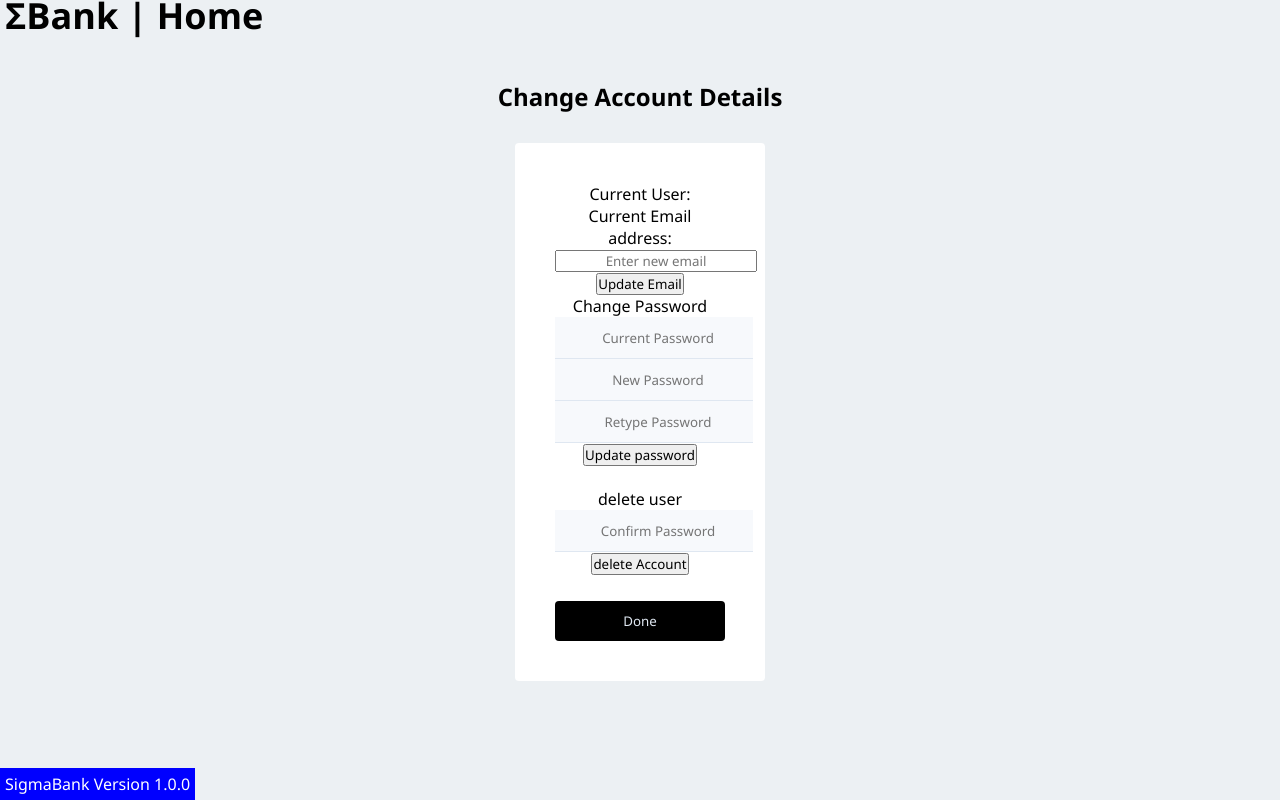
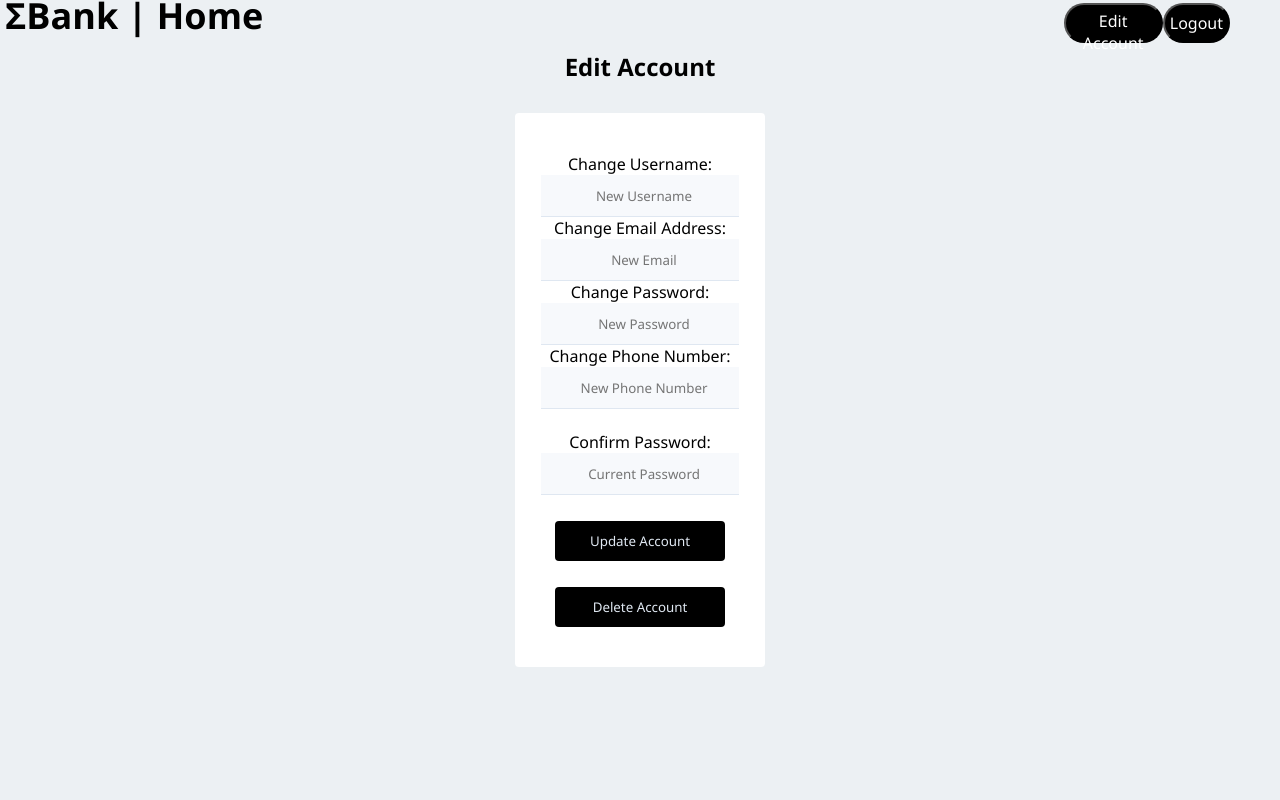
Before and after one commit to Phys09/sigmatech-final, a React (Create React App) app in the folder sigmabank/: page /edit in a window 1280 px wide. Built offline with nearby package versions, Linux system fonts and the light colour scheme.

Commit message:
Sig 44 (#37)
* [SIG-44] Added /edit_account and /delete_account endpoints

* [SIG-44] Implemented edit and delete account endpoints

* [SIG-44] Revamped edit/delete account functionalities (endpoints and UI)

```diff
--- a/sigmabank/package.json
+++ b/sigmabank/package.json
@@ -8,7 +8,6 @@
     "@testing-library/user-event": "^13.5.0",
     "bootstrap": "^5.1.3",
     "cors": "^2.8.5",
-    "express-session": "^1.17.2",
     "pg": "^8.7.1",
     "react": "^17.0.2",
     "react-dom": "^17.0.2",
--- a/sigmabank/src/components/navbarHome.jsx
+++ b/sigmabank/src/components/navbarHome.jsx
@@ -7,10 +7,17 @@ export default function NavbarHome() {
     const auth = useContext(AuthContext);
     var navigate = useNavigate();
 
-    function handleClick(event) {
+    function handleEditClick(event) {
+        event.preventDefault();
+        navigate("/edit");
+    }
+
+    function handleLogoutClick(event) {
         event.preventDefault();
         auth.setUser(null);
         auth.setUsername(null);
+        auth.setEmail(null);
+        auth.setPassword(null);
         auth.setLoggedin(false);
         navigate("/");
     }
@@ -21,7 +28,10 @@ export default function NavbarHome() {
                 <header className="Logo flex-start">ΣBank | Home</header>
             </Link>
             <div className="Options">
-                <button className="Logout" onClick={handleClick}>
+                <button className="Edit" onClick={handleEditClick}>
+                    Edit Account
+                </button>
+                <button className="Logout" onClick={handleLogoutClick}>
                     Logout
 			    </button>
             </div>
--- a/sigmabank/src/context.js
+++ b/sigmabank/src/context.js
@@ -5,9 +5,14 @@ export const AuthContext = React.createContext();
 export const AuthContextProvider = ({children}) => {
     const [user, setUser] = useState(null);
     const [username, setUsername] = useState(null);
+    const [email, setEmail] = useState(null);
+    const [password, setPassword] = useState(null);
     const [loggedin, setLoggedin] = useState(false);
-    const [password, setPassword] = useState(null);
-    const values = {user, setUser, loggedin, setLoggedin, username, setUsername, password, setPassword};
+    const values = {user, setUser,
+                    username, setUsername,
+                    email, setEmail,
+                    password, setPassword,
+                    loggedin, setLoggedin};
 
     return (
         <AuthContext.Provider value={values}>
--- a/sigmabank/src/css/CreateAccount.css
+++ b/sigmabank/src/css/CreateAccount.css
@@ -66,6 +66,11 @@
   text-decoration: none;
   color: black;
 }
-form{
+
+form {
   margin: 0 auto;
+  align-items: center;
+  display: flex;
+  flex-direction: column;
+  justify-content: center;
 }
--- a/sigmabank/src/css/navbar.css
+++ b/sigmabank/src/css/navbar.css
@@ -3,36 +3,40 @@
     text-align: center;
     top: -7px;
     right: 0;
-    width: 10vw;
-    height: 7vh;
+    width: 13vw;
+    height: 5vh;
     margin-right: 50px;
     margin-top: 10px;
+    display: flex;
+    flex-direction: row;
+    justify-content: space-between;
 }
 
-.Logout {
+.Edit, .Logout {
     text-decoration: none;
     font-size: medium;
     position: relative;
     border-radius: 100px;
     background-color: rgba(0, 0, 0, 1);
     color: white;
-    padding: 6px;
+    padding: 5px;
     font-family: Segoe UI;
     font-style: normal;
     font-weight: normal;
 }
 
-.Logout:hover {
+.Edit:hover, .Logout:hover {
     text-decoration: none;
     font-size: medium;
     position: relative;
     background: rgba(0, 0, 0, 0.6);
     border-radius: 100px;
     color: white;
-    padding: 6px;
+    padding: 5px;
     font-family: Segoe UI;
     font-style: normal;
     font-weight: normal;
+    transition-duration: 0.25s;
 }
 
 .padding-top {
--- a/sigmabank/src/routes/EditAccountDetail.js
+++ b/sigmabank/src/routes/EditAccountDetail.js
@@ -1,75 +1,133 @@
 import React, { useContext, useState } from "react";
-import { Link, useNavigate } from "react-router-dom";
+import { useNavigate } from "react-router-dom";
 import { endpoint, POST_FETCH } from "../APIfunctions";
 import { AuthContext } from "../context";
-import NavbarLogin from "../components/navbarLogin";
-import FooterMain from "../components/footer";
+import NavbarHome from "../components/navbarHome";
+import "../css/App.css";
 import "../css/login.css";
-import "../css/App.css";
 
 export default function EditAccountForm() {
-
-
-	// BAD implementation, change it later
-  const currResponse= "";
-  const [email, setEmail] = useState(null);
-  const [passwd, setPasswd] = useState(null);
+  const [newUsername, setNewUsername] = useState(null);
+  const [newEmail, setNewEmail] = useState(null);
+  const [newPasswd, setNewPasswd] = useState(null);
+  const [newPhonenum, setNewPhonenum] = useState(null);
+  const [oldPasswd, setOldPasswd] = useState(null);
   const auth = useContext(AuthContext);
+  const aid = auth.user;
 	const myArticle = document.querySelector('.notify');
-  //var navigate = useNavigate();
+  var navigate = useNavigate();
 
 
   function handleChange(value) {
     return (event) => {
-            if (value == "email") {
-                setEmail(event.target.value);
-            } else if (value == "passwd") {
-                setPasswd(event.target.value);
+      if (value == "newUsername") {
+        setNewUsername(event.target.value);
+      } else if (value == "newEmail") {
+        setNewEmail(event.target.value);
+      } else if (value == "newPasswd") {
+        setNewPasswd(event.target.value);
+      } else if (value == "newPhonenum") {
+        setNewPhonenum(event.target.value);
+      } else if (value == "oldPasswd") {
+        setOldPasswd(event.target.value);
       }
     }
   }
 
-  function handleSubmit(event) {
+  function handleEditSubmit(event) {
     event.preventDefault();
+    var payload = Object.assign({ body: JSON.stringify(
+      { aid: aid,
+        newUsername: newUsername,
+        newEmail: newEmail,
+        newPasswd: newPasswd,
+        newPhonenum: newPhonenum,
+        oldPasswd: oldPasswd
+      }
+    ) }, POST_FETCH);
+    fetch(endpoint("edit_account"), payload)
+      .then((response) => {
+        if (response.status == 400) {
+					myArticle.innerHTML = "Enter your current password!";
+          return Promise.reject("Enter your current password");
+        } else if (response.status == 404) {
+            myArticle.innerHTML = "Incorrect current password!";
+            return Promise.reject("Incorrect current password");
+        } else {
+          if (newUsername) {
+            auth.setUsername(newUsername);
+          }
+          if (newEmail) {
+            auth.setEmail(newEmail);
+          }
+          if (newPasswd) {
+            auth.setPassword(newPasswd);
+          }
+          navigate("/transactions");
+          return response.json();
+        }
+      }).catch((err) => console.log(err));
+  }
 
+  function handleDeleteSubmit(event) {
+    event.preventDefault();
+    var payload = Object.assign({ body: JSON.stringify({ aid: aid, oldPasswd: oldPasswd }) }, POST_FETCH);
+    fetch(endpoint("delete_account"), payload)
+      .then((response) => {
+        if (response.status == 400) {
+          myArticle.innerHTML = "Enter your current password!";
+          return Promise.reject("Enter your current password");
+        } else if (response.status == 404) {
+          myArticle.innerHTML = "Incorrect current password!";
+          return Promise.reject("Incorrect current password");
+        } else {
+          auth.setUser(null);
+          auth.setUsername(null);
+          auth.setEmail(null);
+          auth.setPassword(null);
+          auth.setLoggedin(false);
+          navigate("/");
+          return response.json();
+        }
+      }).catch((err) => console.log(err));
   }
 
   return (
     <React.Fragment>
-		<NavbarLogin/>
-		<div className="login-wrapper d-flex">
-
-			<h2 className="mx-auto login-title">Change Account Details</h2>
-
+		  <NavbarHome/>
+		  <div className="login-wrapper">
+			  <h2>Edit Account</h2>
           <form>
-            <div >Current User: {email}</div>
-            <div className="form-group ">
-                <label for="changeEmail">Current Email address: {email}</label>
-                <input type="email" classclassName="form-control" id="exampleInputEmail1" aria-describedby="emailHelp" placeholder="Enter new email"/>
-                <button className ="btn btn-secondary" id="updateEmail">Update Email</button>
+            <div className="form-group">
+              <label for="changeUsername">Change Username:</label>
+              <input type="text" className="form-control" placeholder="New Username" onChange={handleChange("newUsername")}/>
             </div>
             <div className="form-group">
-                <label for="changePassword">Change Password</label>
-                <input type="password" className="form-control" id="currPassword" placeholder="Current Password"/>
-                <input type="password" className="form-control" id="newPassword" placeholder="New Password"/>
-                <input type="password" className="form-control" id="newPassword2" placeholder="Retype Password"/>
-                <button className ="btn btn-secondary" id="updatePassword">Update password</button>
+              <label for="changeEmail">Change Email Address:</label>
+              <input type="text" className="form-control" placeholder="New Email" onChange={handleChange("newEmail")}/>
+            </div>
+            <div className="form-group">
+              <label for="changePassword">Change Password:</label>
+              <input type="password" className="form-control" placeholder="New Password" onChange={handleChange("newPasswd")}/>
+            </div>
+            <div className="form-group">
+              <label for="changePhone">Change Phone Number:</label>
+              <input type="text" className="form-control" placeholder="New Phone Number" onChange={handleChange("newPhonenum")}/>
             </div>
             <br></br>
             <div className="form-group">
-                <label for="deleteUser">delete user</label>
-                <input type="password" className="form-control" id="currPassword" placeholder="Confirm Password"/>
-                <button className ="btn btn-secondary" id="deleteAccount">delete Account</button>
+              <label for="changePassword">Confirm Password:</label>
+              <input type="password" className="form-control" placeholder="Current Password" onChange={handleChange("oldPasswd")}/>
             </div>
-            <button type="submit" className="btn btn-primary" href="/">Done</button>
+            <a id="errors" className="notify mx-auto"></a>
+				    <button className="btn btn-primary btn-block" type="submit" onClick={handleEditSubmit}>
+					    Update Account
+				    </button>
+            <button className ="btn btn-primary btn-block" type="submit" onClick={handleDeleteSubmit}>
+              Delete Account
+            </button>
           </form>
-            {/* submit should go to homepage; not working */}
-
-
       </div>
-
-
-		<FooterMain />
 	  </React.Fragment>
   );
 }
--- a/sigmabank/src/routes/LoginForm.js
+++ b/sigmabank/src/routes/LoginForm.js
@@ -42,6 +42,7 @@ export default function LoginForm() {
 					myArticle.innerHTML = "Incorrect password or account does not exist!";
           return Promise.reject("Incorrect password or account does not exist");
         } else {
+          auth.setEmail(email);
           auth.setLoggedin(true);
           return response.json();
         }
@@ -78,7 +79,7 @@ export default function LoginForm() {
 			    <button className="btn btn-primary btn-block" type="submit">
 				    Login
 			    </button>
-			    <a id="errors" className="notify mx-auto" href="/signup">
+			    <a id="errors" className="notify mx-auto">
 				    {/* {this.state.tags.currResponse === 0 && this.state.currResponse} */}
 			    </a>
 			    <a className="forgot mx-auto" href="/signup">
```
Also changed, not shown: sigmabank/server.js (+67 -0 lines), sigmabank/src/routes/CreateAccountForm.js (+5 -7 lines). Lines whose indentation alone changed are shown as unchanged.
